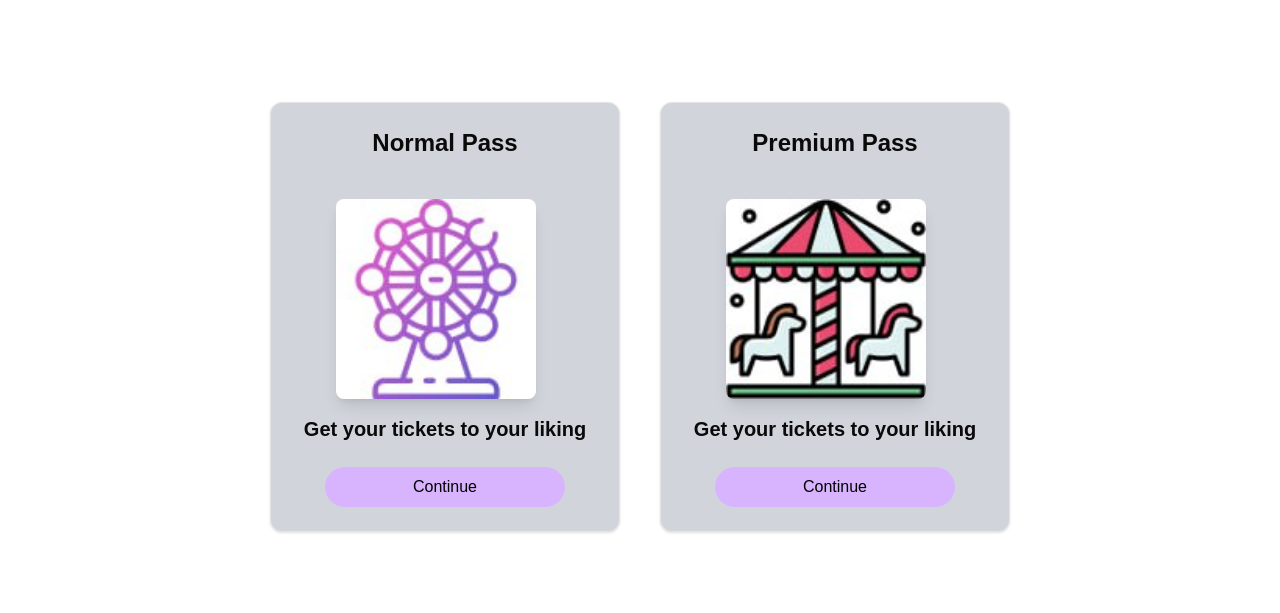
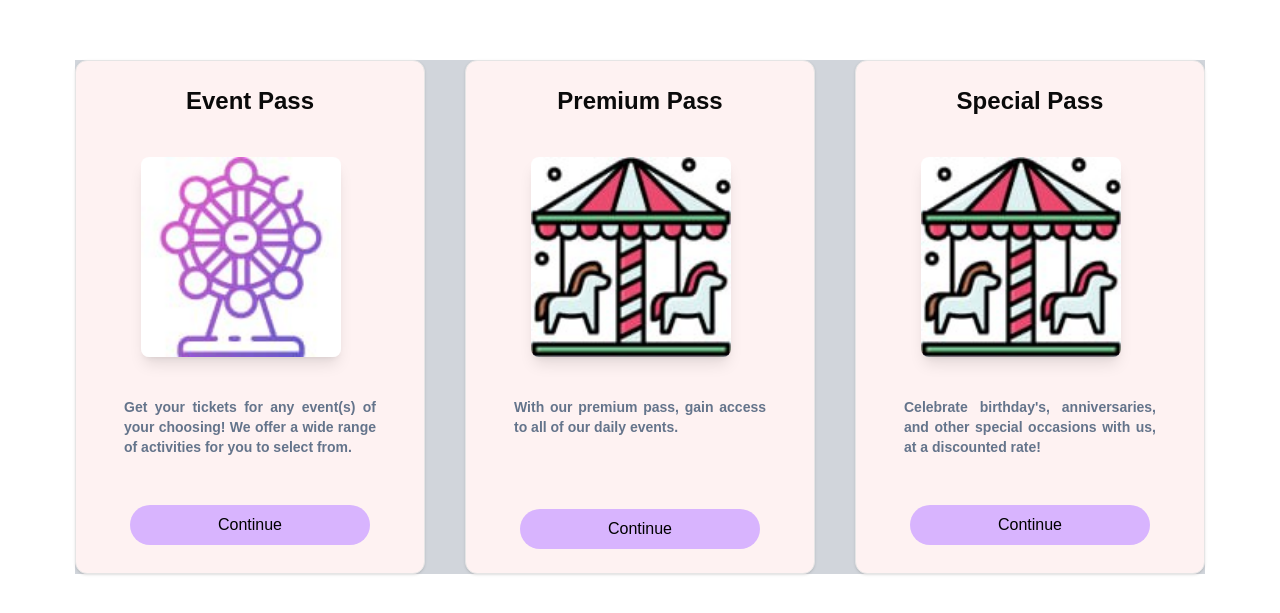
Before and after one commit to Elgius/theme_park, a Next.js app: page /PassS in a window 1280 px wide. Shown: the part 103-716 px from the top of the page. Built offline with nearby package versions, Linux system fonts and the light colour scheme.

Commit message:
added new pass

```diff
--- a/src/app/PassS/page.tsx
+++ b/src/app/PassS/page.tsx
@@ -21,10 +21,10 @@ export default function Page() {
     <>
       <main className="p-23 flex justify-center items-center min-h-screen overflow-hidden flex-col gap-10">
         {/* normal pass */}
-        <div className="mt-10 flex md:flex-row lg:flex-row gap-10 flex-col ">
-          <Card className="w-[350px] hover:shadow-xl bg-gray-300 ">
+        <div className="bg-gray-300 mt-10 flex md:flex-row lg:flex-row gap-10 flex-col ">
+          <Card className="bg-red-50 w-[350px] hover:shadow-xl ">
             <CardHeader className="text-center text-2xl font-bold">
-              Normal Pass
+            Event Pass
             </CardHeader>
             <CardContent className="flex items-center justify-center flex-col">
               <div className="w-[250px] p-4">
@@ -36,18 +36,23 @@ export default function Page() {
                   className="rounded-lg shadow-lg"
                 />
               </div>
-              <div>
+              {/* <div>
                 <h1 className=" text-xl font-bold">
                   Get your tickets to your liking
                 </h1>
-              </div>
+              </div> */}
+              <br></br>
+
+               <CardContent className="flex items-center justify-center">
+              <div className="text-sm text-slate-500 font-semibold text-justify"> Get your tickets for any event(s) of your choosing! We offer a wide range of activities for you to select from.</div>
+            </CardContent>
             </CardContent>
             <CardFooter className="flex items-center justify-center">
               <AdsModal />
             </CardFooter>
           </Card>
           {/* Premium pass */}
-          <Card className="w-[350px] hover:shadow-lg bg-gray-300">
+          <Card className="bg-red-50 w-[350px] hover:shadow-lg">
             <CardHeader className="text-center text-2xl font-bold">
               Premium Pass
             </CardHeader>
@@ -61,11 +66,46 @@ export default function Page() {
                   className="rounded-lg shadow-lg"
                 />
               </div>
-              <div>
+              {/* <div>
                 <h1 className=" text-xl font-bold">
                   Get your tickets to your liking
                 </h1>
+              </div> */}
+              <br></br>
+
+              <CardContent className="flex items-center justify-center">
+              <div className="text-sm text-slate-500 font-semibold text-justify"> With our premium pass, gain access to all of our daily events.</div>
+            </CardContent>
+            <br></br>
+            </CardContent>
+            <CardFooter className="flex items-center justify-center">
+              <AdsModal />
+            </CardFooter>
+          </Card>
+          {/* Special pass */}
+          <Card className="bg-red-50 w-[350px] hover:shadow-lg">
+            <CardHeader className="text-center text-2xl font-bold">
+              Special Pass
+            </CardHeader>
+            <CardContent className="flex flex-col items-center justify-center">
+              <div className="w-[250px] p-4">
+                <Image
+                  src={MerryGoROund}
+                  alt="Themepark"
+                  width={200}
+                  height={100}
+                  className="rounded-lg shadow-lg"
+                />
               </div>
+              {/* <div>
+                <h1 className=" text-xl font-bold">
+                  Get your tickets to your liking
+                </h1>
+              </div> */}
+              <br></br>
+              <CardContent className="flex items-center justify-center">
+              <div className="text-sm text-slate-500 font-semibold text-justify"> Celebrate birthday's, anniversaries, and other special occasions with us, at a discounted rate!</div>
+            </CardContent>
             </CardContent>
             <CardFooter className="flex items-center justify-center">
               <AdsModal />
```
